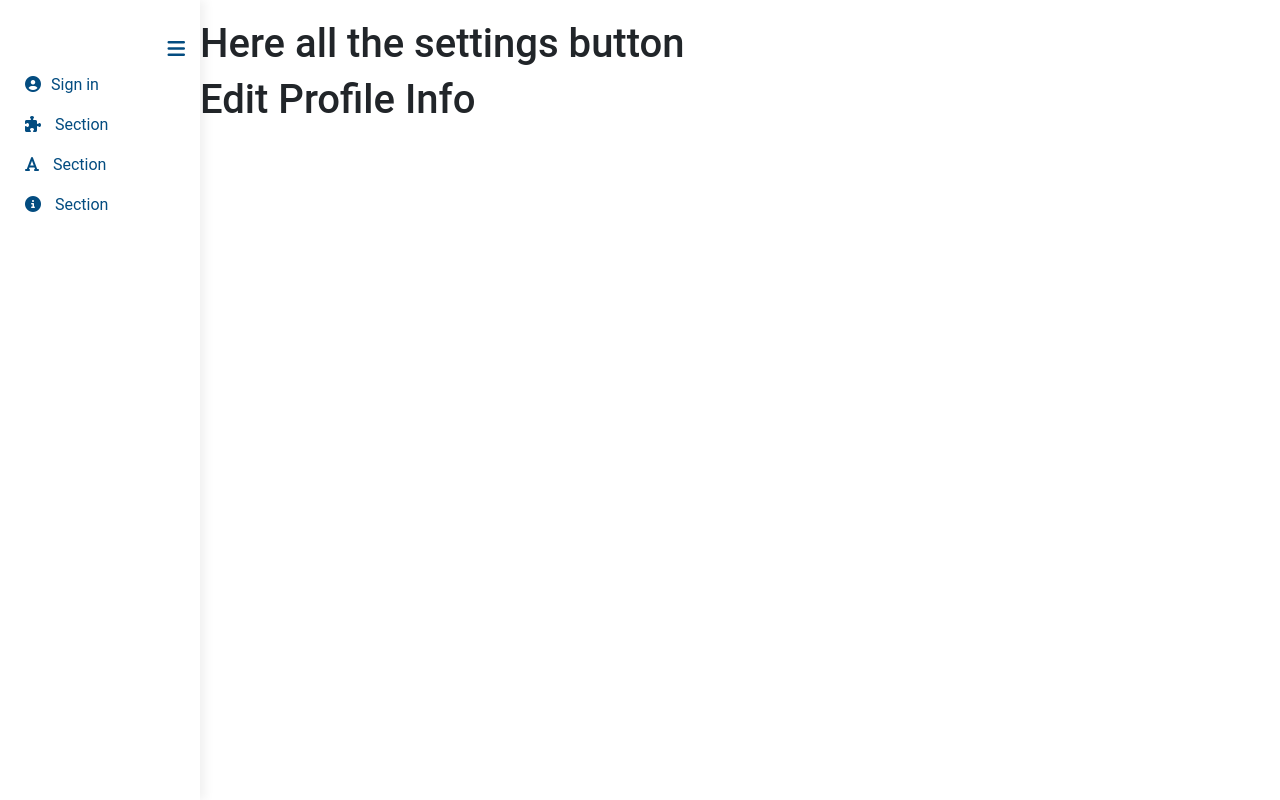
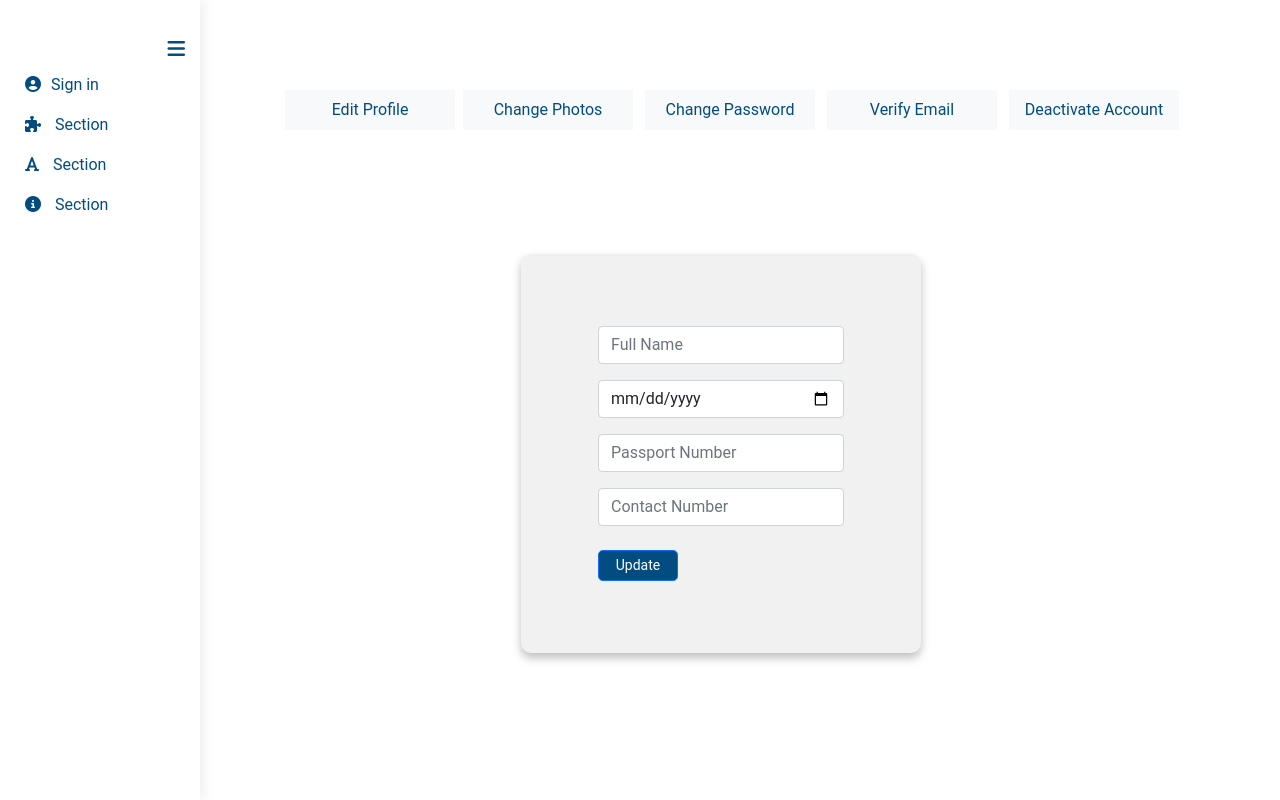
Before and after one commit to shamsurlm10/Q-Air, a Flask app: template qair/templates/profiles/edit-profile-info.html in a window 1280 px wide. Run offline with Flask 2, Linux system fonts and the light colour scheme; the template is opened without the code that fills it: values that come from a table or form of the project are taken from there, others are empty; some libraries are stand-ins or nearby versions.

Commit message:
validated edit profile form

```diff
--- a/qair/profiles/forms.py
+++ b/qair/profiles/forms.py
@@ -11,16 +11,17 @@ from wtforms.validators import (URL, DataRequired, EqualTo, Length, Optional,
 
 class ProfileInfoForm(FlaskForm):
     full_name = StringField("Full Name", validators=[
-        DataRequired(), Length(max=30, min=2)
+        DataRequired(), Length(max=40, min=2)
     ], render_kw={"placeholder": "Full Name"})
-    dob = DateField("Date of Birth")
+    dob = DateField("Date of Birth", validators=[
+        DataRequired()])
     passport_no = StringField("Passport Number", validators=[
         Length(max=17)
     ], render_kw={"placeholder": "Passport Number"})
     contact_no = StringField("Contact Number", validators=[
         Length(max=11)
     ], render_kw={"placeholder": "Contact Number"})
-    save = SubmitField("Update")
+    update = SubmitField("Update")
 
 class ChangePhoto(FlaskForm):
     cover_photo = FileField("Cover Photo", validators=[
--- /dev/null
+++ b/qair/static/style/profiles/account-setting-layout.css
@@ -0,0 +1,32 @@
+.all-btns{
+    text-align: center;
+    height: 20vh;
+    width: 100%;
+    margin-top: 70px;
+}
+
+.menu-btns{
+    width: 170px;
+    height: 40px;
+    text-align: center;
+    text-decoration: none;
+    color: #034C80;
+    border: none;
+}
+.menu-btns:hover {
+    background-color: #034C80;
+    color: #FFFFFF;
+  }
+  .card-r{
+    width:400px;
+    border:2px;
+    background-color:#f1f1f1;
+    box-shadow: 0px 5px 10px rgba(0, 0, 0, 0.25);
+    border-radius: 10px;
+    align-items: center;
+}
+.btn-update{
+    background-color: #034C80;
+    min-width: 80px;
+    border-radius:0.3rem;
+}
--- a/qair/templates/profiles/account-settings-layout.html
+++ b/qair/templates/profiles/account-settings-layout.html
@@ -1,15 +1,22 @@
 {% extends "base.html" %}
-{% block title %} View Profile {% endblock %}
+{% block title %} Account Setting {% endblock %}
 
 {% block css%}
-<link rel="stylesheet" href="{{url_for('static', filename='style/profiles/...css')}}">
+<link rel="stylesheet" href="{{url_for('static', filename='style/profiles/account-setting-layout.css')}}">
 {% endblock %}
 
 {% block content %}
 
-<h1>Here all the settings button</h1>
+    <div class="all-btns">
+        <button class="menu-btns btn-light" type="button">Edit Profile</button>
+        <button class="menu-btns btn-light mx-1" type="button">Change Photos</button>
+        <button class="menu-btns btn-light mx-1" type="button">Change Password</button>
+        <button class="menu-btns btn-light mx-1" type="button">Verify Email</button>
+        <button class="menu-btns btn-light mx-1" type="button">Deactivate Account</button>
+    </div>
 
 {% block sub_content %}
+
 {% endblock %}
 
 {% endblock %}
--- a/qair/templates/profiles/edit-profile-info.html
+++ b/qair/templates/profiles/edit-profile-info.html
@@ -1,10 +1,66 @@
 {% extends "profiles/account-settings-layout.html" %}
-{% block title %} Edit Profile Info {% endblock %}
-
-{% block css%}
-<link rel="stylesheet" href="{{url_for('static', filename='style/profiles/...css')}}">
-{% endblock %}
 
 {% block sub_content %}
-<h1>Edit Profile Info</h1>
+<div class="container form-brand mt-1">
+    <div class="row">
+        <div class="col-xl-6 offset-xl-3 col-md-8 offset-md-2 ps-5">
+            <div>
+                <div class="card card-r card-body shadow-card p-4">
+                  <form method="POST" class="my-5">
+                    {{ form.hidden_tag() }}
+                    <div class="mb-3">
+                        {% if form.full_name.errors %}
+                        {{ form.full_name(class="form-control is-invalid")}}
+                        <div class="invalid-feedback">
+                            {% for error in form.full_name.errors %}
+                            <span>{{ error }}</span>
+                            {% endfor %}
+                        </div>
+                        {% else %}
+                        {{ form.full_name(class="form-control", id="full_name") }}
+                        {% endif %}
+                    </div>
+                    <div class="mb-3">
+                        {% if form.dob.errors %}
+                        <div class="invalid-feedback">
+                            {% for error in form.dob.errors %}
+                            <span>{{ error }}</span>
+                            {% endfor %}
+                        </div>
+                        {% else %}
+                        {{ form.dob(class="form-control", id="dob") }}
+                        {% endif %}
+                    </div>
+                    <div class="mb-3">
+                        {% if form.passport_no.errors %}
+                        {{ form.passport_no(class="form-control is-invalid")}}
+                        <div class="invalid-feedback">
+                            {% for error in form.passport_no.errors %}
+                            <span>{{ error }}</span>
+                            {% endfor %}
+                        </div>
+                        {% else %}
+                        {{ form.passport_no(class="form-control", id="passport_no") }}
+                        {% endif %}
+                    </div>
+                    <div class="mb-3">
+                        {% if form.contact_no.errors %}
+                        <div class="invalid-feedback">
+                            {% for error in form.contact_no.errors %}
+                            <span>{{ error }}</span>
+                            {% endfor %}
+                        </div>
+                        {% else %}
+                        {{ form.contact_no(class="form-control", id="contact_no") }}
+                        {% endif %}
+                    </div>
+                    <div class="mt-2">
+                        {{form.update(class="btn btn-primary btn-sm mt-2 btn-update")}}
+                    </div>
+                  </form>
+                </div>
+            </div>
+        </div>
+    </div>
+</div>
 {% endblock %}
```
